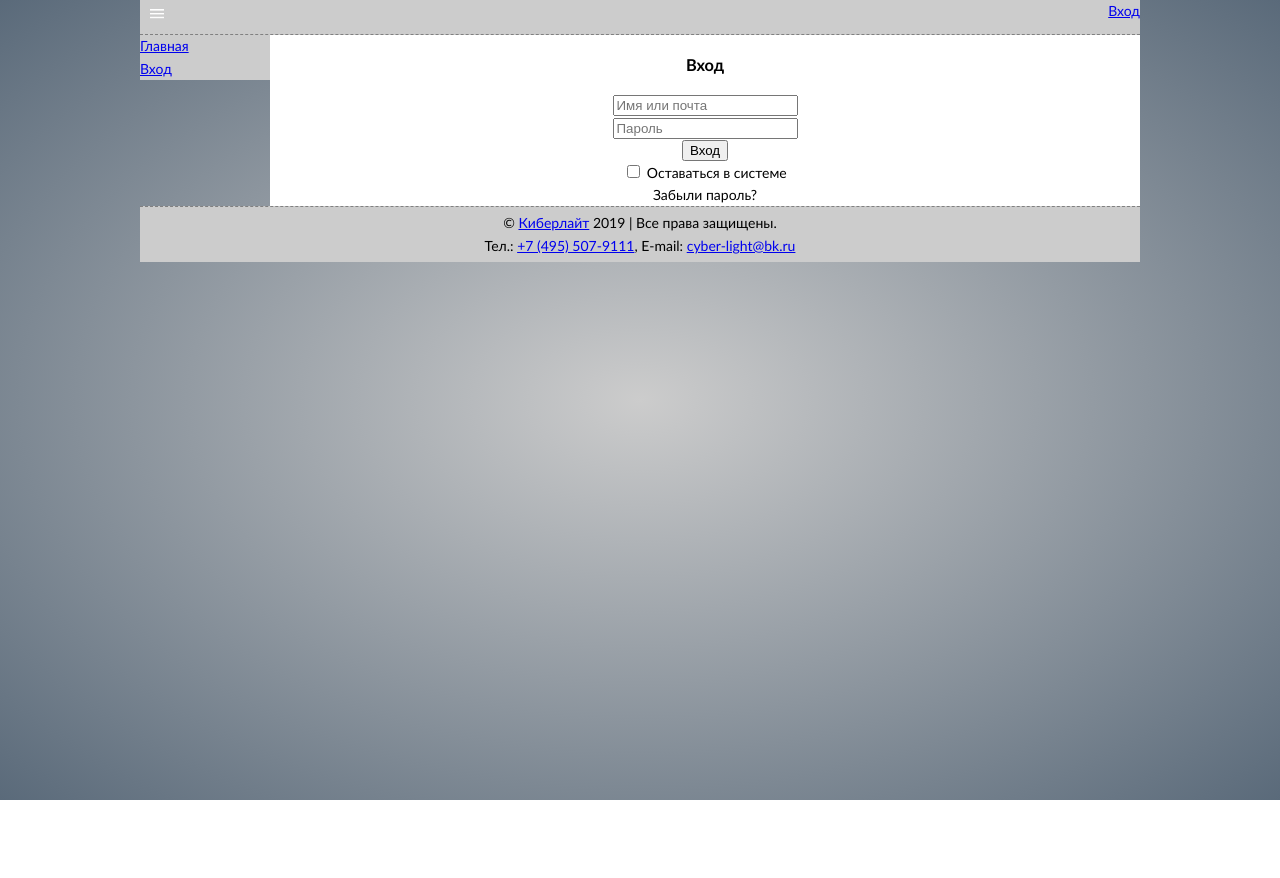
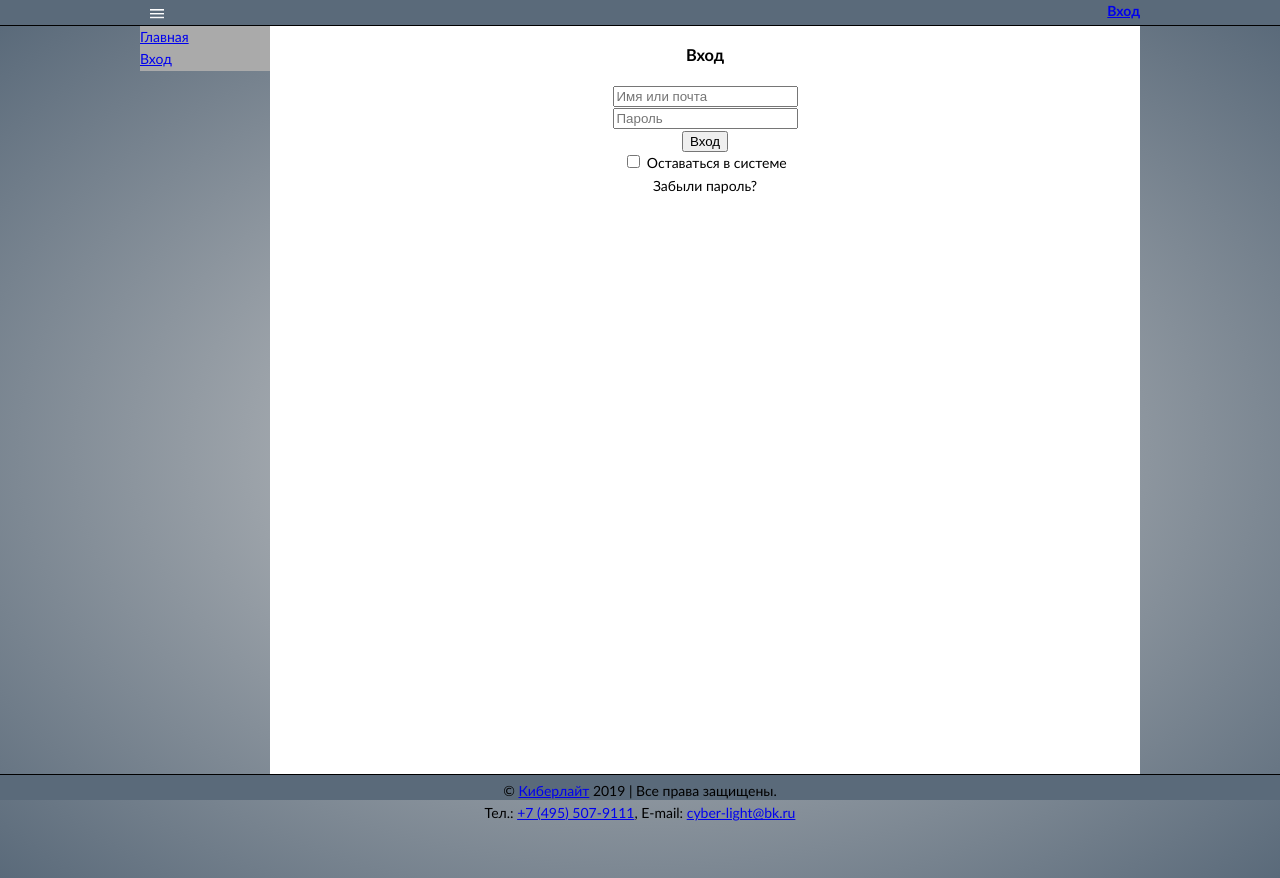
Before and after one commit to Alex-Zonder/CyberApp, a PHP site: page / in a window 1280 px wide. Before the commit the page ends 800 px from the top, so only its background shows below. Run offline with PHP 8.4, Linux system fonts and the light colour scheme.

Commit message:
work with siteHeight & siteWidth & menu

```diff
--- a/app/views/main/index.php
+++ b/app/views/main/index.php
@@ -18,3 +18,8 @@
 		<td><?php echo($_SERVER["REMOTE_ADDR"]); ?></td>
 	</tr>
 </table>
+
+<?php
+debug($_SERVER);
+debug($_SERVER);
+?>
--- /dev/null
+++ b/public/scripts/sizes.js
@@ -0,0 +1,32 @@
+class Sizes {
+	checkType (elem) {
+		if (typeof elem === 'string')
+			elem = document.getElementById(elem);
+		return typeof elem === 'string' ? document.getElementById(elem) : elem;
+	}
+
+	getOffset (el) {
+		el = this.checkType(el);
+		var _x = 0;
+		var _y = 0;
+		while( el && !isNaN( el.offsetLeft ) && !isNaN( el.offsetTop ) ) {
+			_x += el.offsetLeft - el.scrollLeft;
+			_y += el.offsetTop - el.scrollTop;
+			el = el.offsetParent;
+		}
+		return { top: _y, left: _x };
+	}
+
+	divSize (elem, width = false, height = false) {
+		elem = this.checkType(elem);
+		if (width)
+			elem.style.width = width;
+		if (height);
+			elem.style.width = height;
+		return {
+			x : elem.clientWidth,
+			y : elem.clientHeight,
+		}
+	}
+}
+var sizes = new Sizes();
--- a/templates/cyber1/css/main.css
+++ b/templates/cyber1/css/main.css
@@ -7,22 +7,22 @@
 	--color_2: #5a6a7a;
 	--color_3: #aaaaaa;
 	--text_color_1: black;
+	--text_color_2: white;
 }
 
 html{
-	height: 100%;
+	background: content-box radial-gradient(var(--color_1), var(--color_2));
 }
 body{
 	-webkit-text-size-adjust: 100%;
 	-ms-text-size-adjust: 100%;
 	-webkit-overflow-scrolling: touch;
 
-	max-width: var(--site-max-width);
-
 	background: content-box radial-gradient(var(--color_1), var(--color_2));
 	padding: 0px;
 	margin: 0px auto;
 
+	color: var(--text_color_1);
 	font-size:14px;
 	line-height: 1.6;
 	font-family:"Trebuchet MS", verdana, arial, "Times New Roman", serif;
@@ -30,7 +30,10 @@ body{
 
 
 
-
+.site_width {
+	max-width: var(--site-max-width);
+	margin: 0px auto;
+}
 .float_left {
 	float: left;
 }
@@ -46,29 +49,50 @@ body{
 
 
 /*			Main Blocks			*/
+.margin_header_height{margin-top: 26px;}
 .header {
+	height: 25px;
 	overflow: hidden;
-	border-bottom: 1px dashed grey;
-	background: var(--color_1);
+	border-bottom: 1px solid black;
+	background: var(--color_2);
+	z-index: 10;
+	color: var(--text_color_2);
+	font-weight: bold;
+	position: fixed;
+	top: 0;
+	width: 100%;
 }
 
-
+#middleHolder{
+	/*position: fixed;
+	top: 26;
+	margin-left: calc((100% - var(--site-max-width)) / 2);*/
+	height: calc((var(--vh, 1vh) * 100) + 52px);
+	overflow: auto;
+}
 .left_menu {
-	background: var(--color_1);
+	position: fixed;
+	background: var(--color_3);
 	float: left;
 	width: 130px;
 }
 
 .content {
+	position: fixed;
 	float: left;
-	width: calc(100% - 130px);
+	/*width: calc(100% - 130px);*/
+	width: var(--site-max-width);
+	height: calc(100% - 52px);
 	background: #ffffff;
 	overflow: auto;
 }
 
 
 .footer {
-	overflow: hidden;
-	border-top: 1px dashed grey;
-	background: var(--color_1);
+	border-top: 1px solid black;
+	background: var(--color_2);
+	position: fixed;
+	bottom: 0;
+	width: 100%;
+	height: 25px;
 }
--- a/templates/cyber1/index.php
+++ b/templates/cyber1/index.php
@@ -10,17 +10,20 @@
 
 	<?php /*   Scripts   */ ?>
 	<script src="/public/scripts/useragent.js"></script>
+	<script src="/public/scripts/sizes.js"></script>
 	<script src="/public/scripts/json.js"></script>
 	<script src="/public/scripts/fullscreen.js"></script>
 
 	<?php /*                            Template                              */ ?>
 	<link rel="stylesheet" type="text/css" href="/templates/cyber1/css/main.css" />
 	<script src="/templates/cyber1/js/main.js"></script>
+	<script src="/templates/cyber1/js/menu.js"></script>
 </head>
 <body>
 	<?php /*   Header   */ ?>
-	<div class='header' id="syteHeader">
-		<div class='float_left'><img src="/templates/cyber1/icons/menu.png" style="height:28px;"></div>
+	<div class='header' id="siteHeader">
+		<div class='site_width'>
+			<div class='float_left'><img src="/templates/cyber1/icons/menu.png" style="height:28px;" onclick="changeMenu()"></div>
 			<div class='float_right'>
 				<?php if (isset($user['name'])): ?>
 					<?php echo $user['name']; ?>
@@ -31,9 +34,13 @@
 			</div>
 			<div class='float_clear'></div>
 		</div>
+	</div>
 
+
+
+	<div class='site_width margin_header_height' id="middleHolder">
 		<?php /*                           Left Menu                             */ ?>
-	<div class='left_menu' id="syteLeftMenu">
+		<div class='left_menu' id="siteLeftMenu">
 			<a href="/">Главная</a>
 			<?php if (isset($user['name'])): ?>
 				<?php if (isset($user['group']) && $user['group'] == 'admin'): ?>
@@ -47,13 +54,17 @@
 		</div>
 
 		<?php /*                             Content                              */ ?>
-	<div class='content' id="syteContent">
+		<div class='content' id="siteContent">
 			<?php echo $content; ?>
 		</div>
+	</div>
+
+
+
 
 	<?php /*                             Footer                               */ ?>
-	<div class='float_clear' id="syteFooter"></div>
-	<div class='footer'>
+	<div class='float_clear'></div>
+	<div class='footer' id="siteFooter">
 		<p style="text-align: center; margin: 5px 0;">
 			&copy; <a href="http://cyber-light.ru/" target="_blank">Киберлайт</a> <?php echo date("Y");?> | Все права защищены.
 			<br>Тел.: <a href="tel:+7(495)507-9111">+7 (495) 507-9111</a>, E-mail: <a href="mailto:cyber-light@bk.ru">cyber-light@bk.ru</a>
--- a/templates/cyber1/js/main.js
+++ b/templates/cyber1/js/main.js
@@ -0,0 +1,29 @@
+"use strict";
+
+function getSiteWidth() {
+	return document.querySelector('.site_width').clientWidth;
+}
+
+function calcMiddleHeight() {
+	let mhOffset = sizes.getOffset('middleHolder')['top'];
+	let ftOffset = sizes.getOffset('siteFooter')['top'];
+	return ftOffset - mhOffset;
+}
+
+function resizeHeight() {
+	var mh = document.getElementById('siteContent');
+	mh.style.height = calcMiddleHeight() + 'px';
+}
+
+window.addEventListener('DOMContentLoaded', function() {resizeHeight ();});
+window.addEventListener('resize', () => {resizeHeight ();});
+window.addEventListener('scroll', function() {resizeHeight ();});
+
+
+// try to scrool body on siteContent scroll //
+/*window.addEventListener('DOMContentLoaded', function() {
+	document.getElementById('siteContent').addEventListener('scroll', () => {onSiteContentScroll();});
+});
+function onSiteContentScroll() {
+	document.documentElement.scrollTo(0, document.getElementById('siteContent').scrollTop);
+}*/
--- /dev/null
+++ b/templates/cyber1/js/menu.js
@@ -0,0 +1,51 @@
+var transition = function (div,time_ms) {
+	var tr_div = document.getElementById(div);
+	if (tr_div.style.transition == "") {
+		tr_div.style.transition = time_ms/1000 + "s";
+		setTimeout (function () {
+			var tr_div = document.getElementById(div);
+			tr_div.style.transition = "";
+		}, time_ms, div);
+	}
+}
+
+
+
+var menuData = {
+	enabled : true,
+	opened : false,
+	width : 130
+}
+
+function resizeWidth() {
+	//   Correcting leftMenu & content Width   //
+	var siteWidth = getSiteWidth();
+	if (menuData['enabled'] && siteWidth > 560) {
+		menuOpen();
+	}
+	else {
+		menuClose();
+	}
+}
+
+window.addEventListener('DOMContentLoaded', function() {resizeWidth ();});
+window.addEventListener('resize', function() {resizeWidth ();});
+
+
+
+function menuOpen() {
+	let sw = getSiteWidth();
+	siteContent.style.width = sw > 560 ? (sw - menuData['width']) + 'px' : sw + 'px';
+	siteContent.style.marginLeft = menuData['width'] + 'px';
+	menuData['opened'] = true;
+}
+function menuClose() {
+	siteContent.style.width = getSiteWidth() + 'px';
+	siteContent.style.marginLeft = 0 + 'px';
+	menuData['opened'] = false;
+}
+function changeMenu() {
+	transition('siteContent', 300);
+	if (menuData['opened']) menuClose();
+	else menuOpen();
+}
```
Lines whose indentation alone changed are shown as unchanged.
